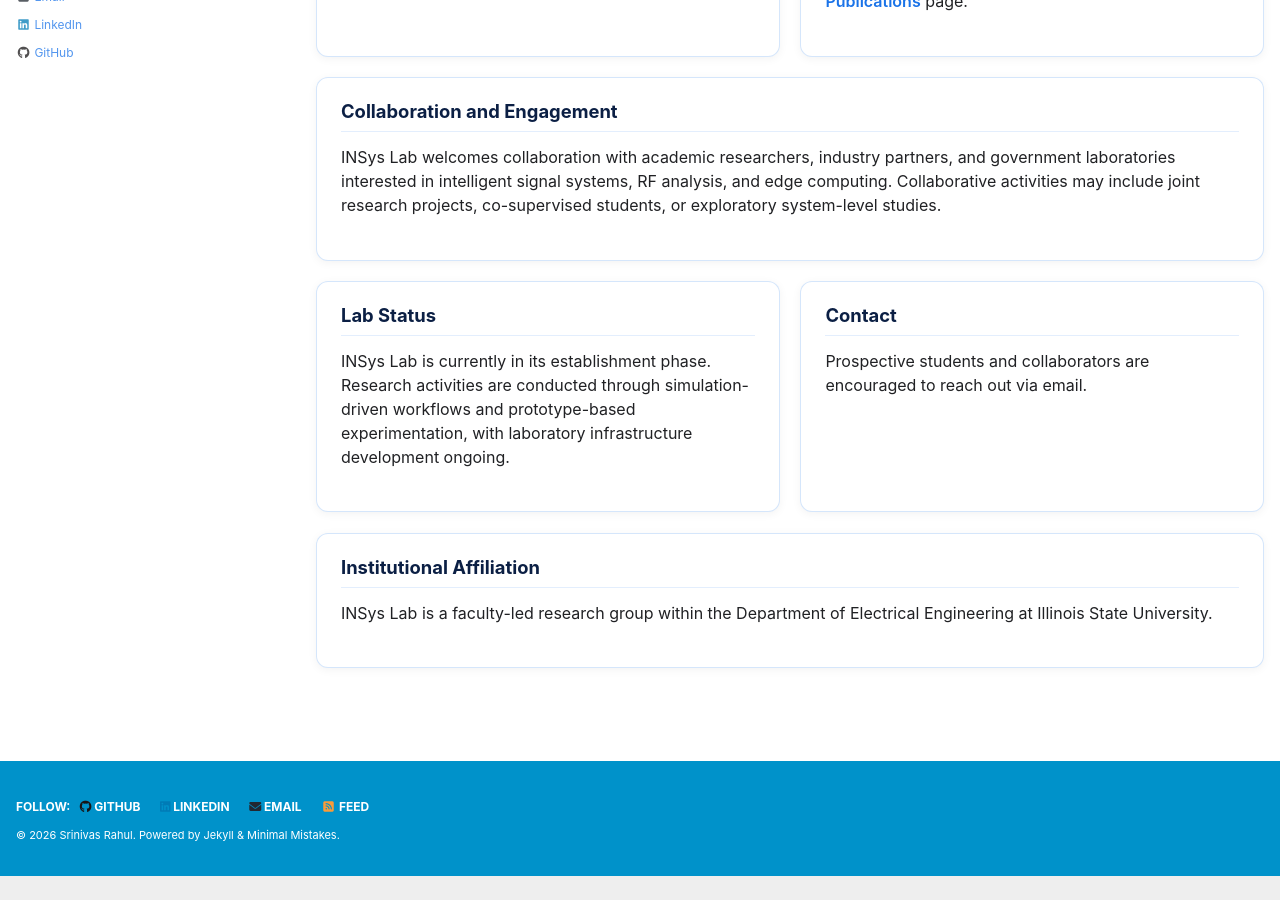
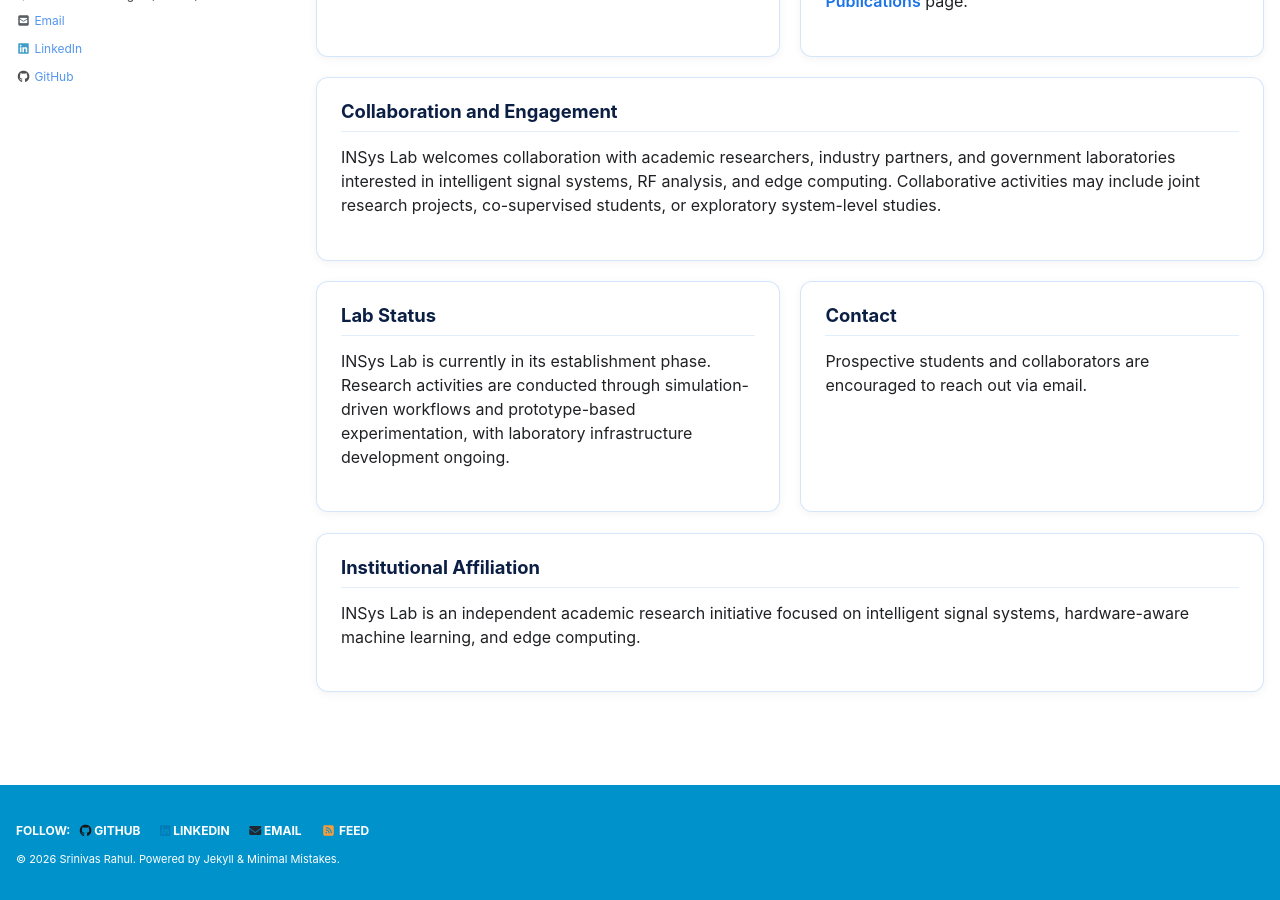
Before and after one commit to srsapireddy/srsapireddy.github.io, a Jekyll site: the page built from _pages/insys-lab.md, in a window 1280 px wide and 900 px high, scrolled down 1570 px. Built offline with Jekyll 4.4.1, drawn with Linux system fonts in a browser that asks for light colours; cached includes are drawn as plain includes; nearby versions of some CDN libraries; before the commit the page ends 2446 px from its top, so only the background shows below that.

Commit message:
Update insys-lab.md

```diff
--- a/_pages/insys-lab.md
+++ b/_pages/insys-lab.md
@@ -293,6 +293,6 @@ author_profile: true
   <h3>Institutional Affiliation</h3>
   <div class="divider"></div>
   <p>
-    INSys Lab is a faculty-led research group within the Department of Electrical Engineering at Illinois State University.
+    INSys Lab is an independent academic research initiative focused on intelligent signal systems, hardware-aware machine learning, and edge computing.
   </p>
 </div>
```
